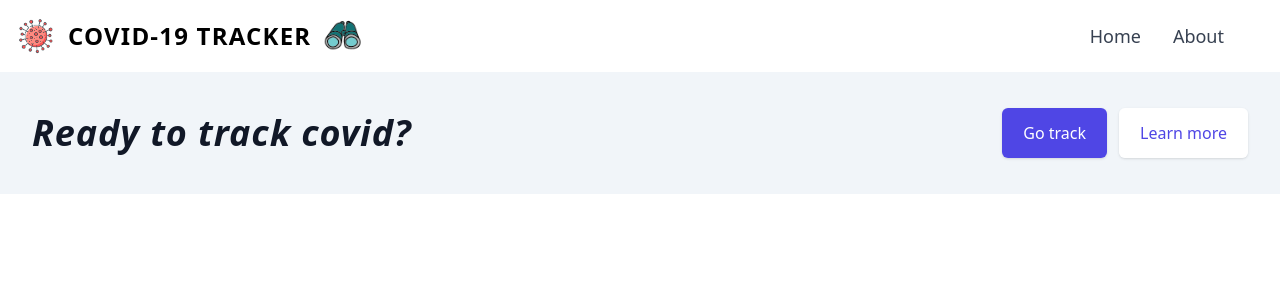
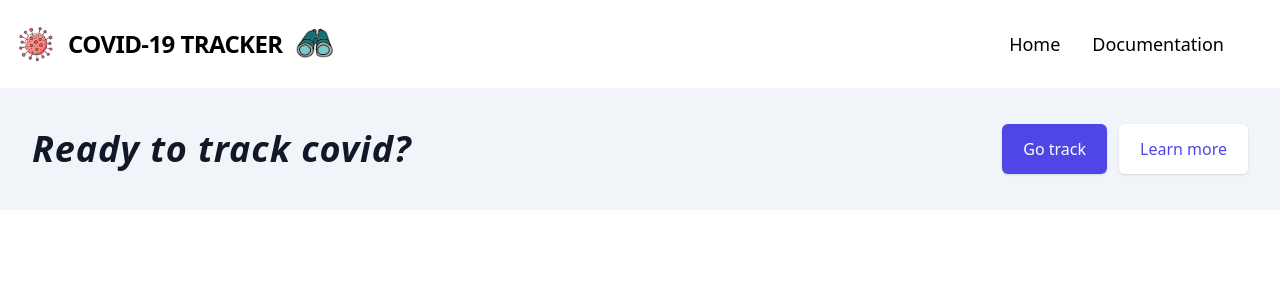
Before and after one commit to msperl00/Covid19-Tracker, a Vue app: page / in a window 1280 px wide. Shown: the top 300 px of the page. Built offline with nearby package versions, Linux system fonts and the light colour scheme.

Commit message:
refactor css navbar and about

```diff
--- a/src/components/Navbar.vue
+++ b/src/components/Navbar.vue
@@ -1,12 +1,12 @@
 <template>
-    <nav class="bg-white border-gray-200 px-2 sm:px-4 py-4 dark:bg-gray-800">
-        <div class=" flex flex-wrap justify-between items-center mx-auto">
+    <nav class="bg-white border-gray-200 p-6 sm:px-4  bg-teal-500">
+        <div class="flex flex-wrap justify-between items-center mx-auto flex-shrink-0 ">
             <a href="#" class="flex">
                 <router-link to="/">
                     <img class="mr-3 h-10" src="../../public/images/virus.png" alt="bacteria" />
                 </router-link>
                 <span
-                    class="self-center text-2xl font-bold whitespace-nowrap dark:text-white tracking-wider "
+                    class="self-center text-2xl whitespace-nowrap dark:text-white  font-semibold tracking-tight"
                 >COVID-19 TRACKER</span>
                 <router-link to="/about">
                     <img class="ml-3 h-10" src="../../public/images/prismaticos.png" alt="prismaticos" />
@@ -19,15 +19,15 @@
                     <li>
                         <a
                             href="/"
-                            class="block py-2 pr-4 pl-3 text-gray-700  text-lg border-b border-gray-100 hover:bg-gray-50 md:hover:bg-transparent md:border-0 md:hover:text-blue-700 md:p-0 dark:text-gray-400 md:dark:hover:text-white dark:hover:bg-gray-700 dark:hover:text-white md:dark:hover:bg-transparent dark:border-gray-700"
+                            class="block py-2 pr-4 pl-3   text-lg border-b md:hover:bg-transparent md:border-0 md:hover:text-blue-700 md:p-0 dark:text-teal-200  md:dark:hover:text-white dark:hover:bg-gray-700 dark:hover:text-white md:dark:hover:bg-transparent dark:border-gray-700"
                             aria-current="page"
                         >Home</a>
                     </li>
                     <li>
                         <a
                             href="/about"
-                            class="block py-2 pr-4 pl-3 text-gray-700 text-lg border-b border-gray-100 hover:bg-gray-50 md:hover:bg-transparent md:border-0 md:hover:text-blue-700 md:p-0 dark:text-gray-400 md:dark:hover:text-white dark:hover:bg-gray-700 dark:hover:text-white md:dark:hover:bg-transparent dark:border-gray-700"
-                        >About</a>
+                            class="block py-2 pr-4 pl-3   text-lg border-b   md:hover:bg-transparent md:border-0 md:hover:text-blue-700 md:p-0 dark:text-teal-200  md:dark:hover:text-white dark:hover:bg-gray-700 dark:hover:text-white md:dark:hover:bg-transparent dark:border-gray-700"
+                        >Documentation</a>
                     </li>
                 </ul>
             </div>
--- a/src/views/About.vue
+++ b/src/views/About.vue
@@ -1,7 +1,23 @@
-<script setup>
+
+
+<script>
 import ButtonRepo from '@/components/ButtonRepo.vue'
+import { ref, onMounted, inject, onBeforeUpdate,onBeforeMount, computed, reactive} from 'vue'
+
+ export default {
+   setup(){
+     const loading = inject('mySpinner');
+      onMounted(() => {
+        loading.val = false;
+      })
+   }
+ }
+
 </script>
 
+<style lang="scss" scoped>
+
+</style>
 <template>
   <div class="bg-slate-100">
     <div
@@ -16,7 +32,7 @@ import ButtonRepo from '@/components/ButtonRepo.vue'
         <p class="text-lg font-light ml-16">Api by <a class="text-indigo-500" href="https://disease.sh/">covid19Api</a></p>
       </h2>
       <div id="BackHome" class="mt-8 flex lg:mt-0 lg:flex-shrink-0 ">
-        <div class="inline-flex rounded-md shadow">
+        <div class="inline-flex rounded-md shadow md:flex-row md:space-x-8 md:mt-0 md:text-sm md:font-medium">
           <router-link
             to="/"
             class="inline-flex items-center justify-center rounded-md border border-transparent bg-indigo-600 px-5 py-3 text-base font-medium leading-6 text-white transition duration-150 ease-in-out hover:bg-indigo-500 focus:outline-none"
--- a/src/views/GlobalDetails.vue
+++ b/src/views/GlobalDetails.vue
@@ -1,20 +1,20 @@
 <template>
   <div class="bg-slate-100">
     <div
-      class="mx-auto bg-slate-100 max-w-screen-2xl sm:px-4 lg:flex lg:justify-between md:flex md:justify-between lg:py-0 lg:pt-4 lg:px-8 md:py-6 md:px-8 lg:mb-5"
+      class="mx-auto bg-slate-100 max-w-screen-2xl sm:px-4 lg:flex lg:justify-between md:flex md:justify-between lg:py-0 lg:pt-4 lg:py-1 lg:px-8 md:py-6 md:px-8 lg:mb-5"
     >
       <h2
         class="text-3xl italic font-extrabold leading-9 tracking-wider text-gray-900 sm:text-4xl sm:leading-10"
       >
         {{ title }}
-        <Clock />
+         <Clock />
         <!-- TODO -> Date -->
         <br />
       </h2>
 
       <div class="hidden w-full md:block md:w-auto lg:mt-4">
         <div
-          class="inline-flex rounded-md shadow md:flex-row md:space-x-8 md:mt-0 md:text-sm md:font-medium"
+          class="inline-flex rounded-md shadow md:flex-row md:space-x-8 md:mt-0 md:text-sm md:font-medium mr-24 "
         >
           <router-link
             to="/"
```
